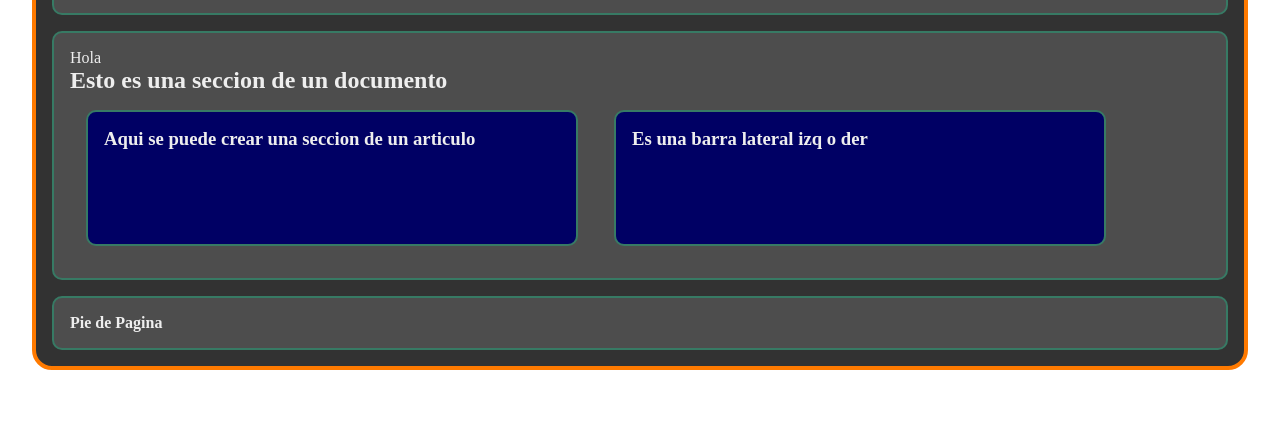
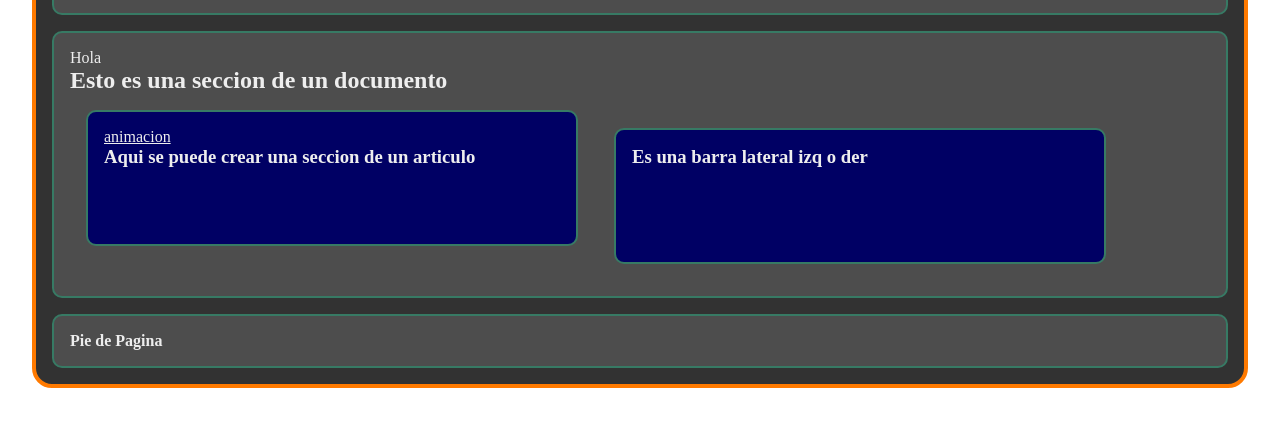
Before and after one commit to Perez-Mendez-Yael0804/4IV9-PSW-Perez-Mendez-Yael, a plain HTML site: page index.html in a window 1280 px wide. Shown: the part 118-544 px from the top of the page. Drawn offline with Linux system fonts and the light colour scheme.

Commit message:
enlace a animacionhtml

```diff
--- a/index.html
+++ b/index.html
@@ -17,6 +17,7 @@
         <p>Hola</p>
         <h2>Esto es una seccion de un documento</h2>
         <article>
+            <a href="animacion.html">animacion</a>
             <h3>Aqui se puede crear una seccion de un articulo</h3>
         </article>
         <aside>
```
